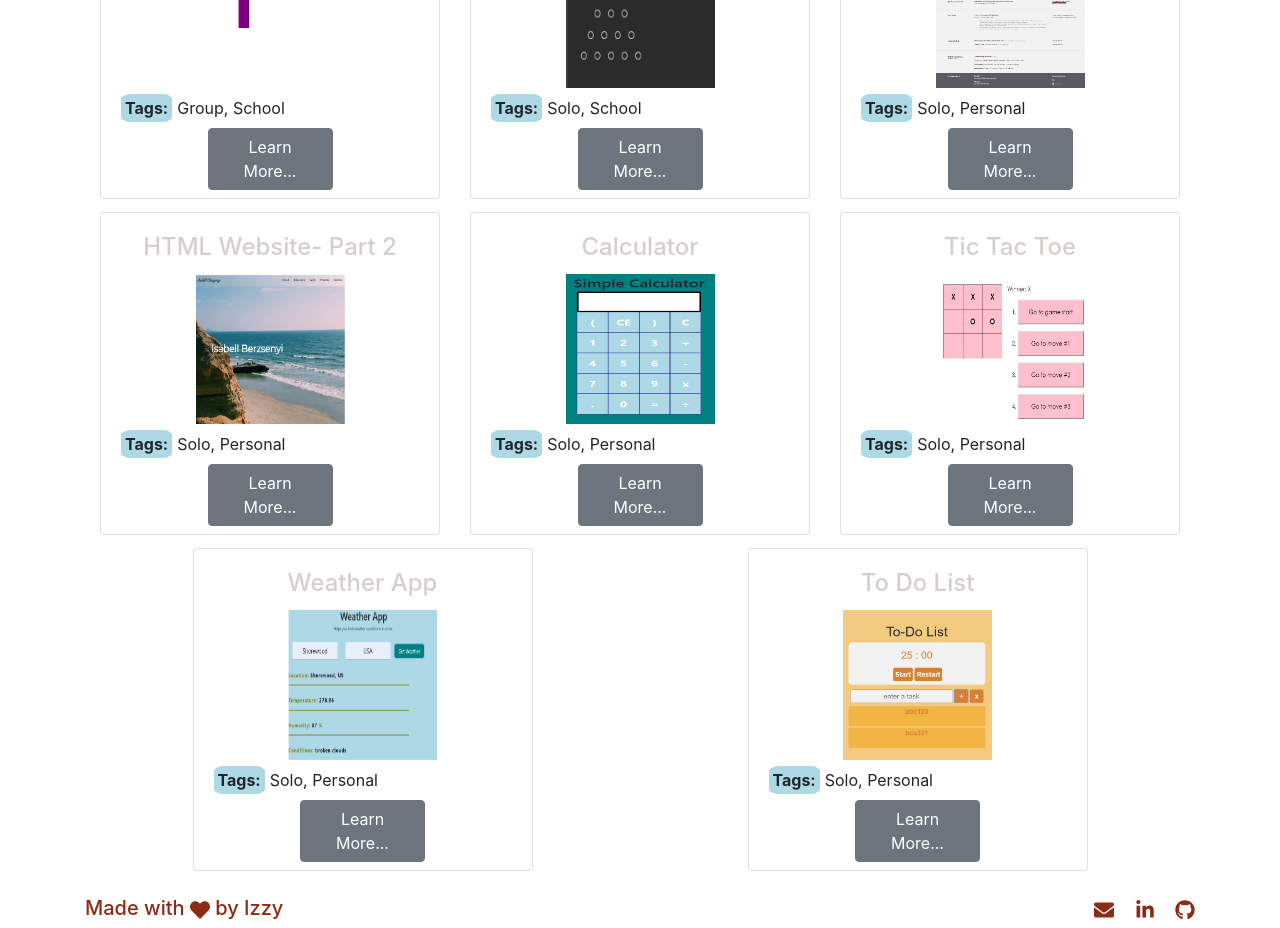
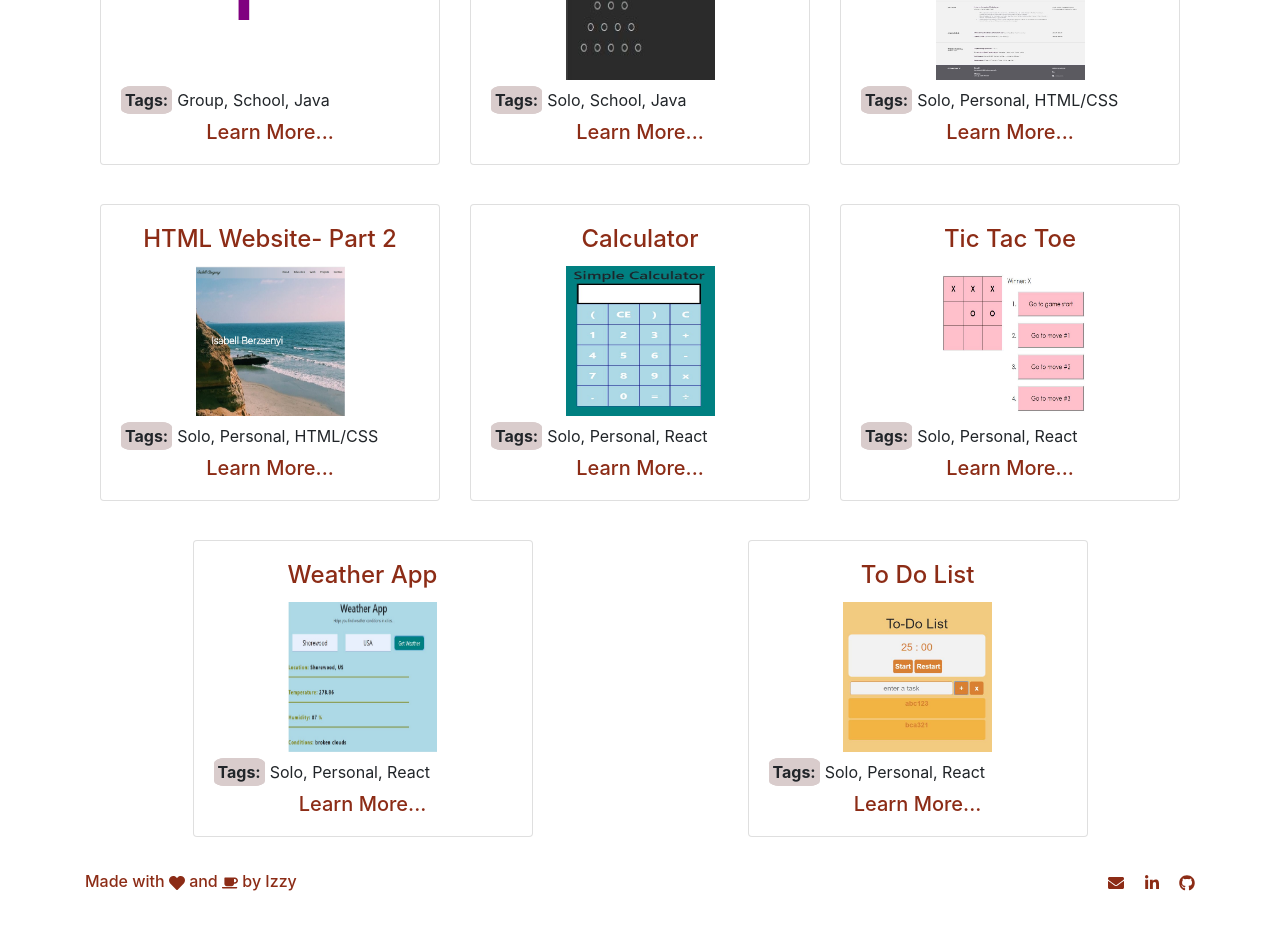
Before and after one commit to isabellberzsenyi/React_Portfolio, a React (Create React App) app: page /projects in a window 1280 px wide. Shown: the part 520-1448 px from the top of the page. After the commit the page ends 1420 px from the top, so only its background shows below. Built offline with nearby package versions, Linux system fonts and the light colour scheme.

Commit message:
styling changes
-projectCard colors
-nav dropdown active colors
-rearranging css file

```diff
--- a/src/App.css
+++ b/src/App.css
@@ -13,15 +13,10 @@
   .navLinkNonActive {
     font-size: 18px;
   }
-  .learn-more {
-    margin: auto;
-    width: 75px;
-    height: 20px;
-    font-size: 10px;
-    padding: 0;
-  }
-  .cardTitle {
-    font-size: 15px;
+
+  .learn-more:hover {
+    cursor: pointer;
+    color: #d9cccc;
   }
   .project-card {
     text-align: center;
@@ -34,14 +29,68 @@
     display: none;
   }
 }
+
+h3 {
+  position: relative;
+  font-size: 30px;
+  z-index: 1;
+  overflow: hidden;
+  text-align: left;
+  color: #8c2c16;
+}
+h3:after {
+  position: absolute;
+  top: 60%;
+  overflow: hidden;
+  height: 1px;
+  width: 100%;
+  content: "\a0";
+  background-color: black;
+  margin-left: 0.5em;
+}
+
 h4 {
   color: #d9cccc;
+}
+h5 {
+  color: #8c2c16;
+}
+h5:hover {
+  color: #d9cccc;
+  cursor: pointer;
 }
 a {
   text-decoration: none;
 }
 a:hover {
   text-decoration: none;
+}
+.cardTitle {
+  color: #8c2c16;
+}
+
+button {
+  text-align: center;
+}
+/* Site */
+.Site {
+  display: flex;
+  flex-direction: column;
+  min-height: 100vh;
+  background-color: white;
+  word-break: keep-all;
+}
+.Site-content {
+  flex: 1 0 auto;
+  padding: 0;
+  width: 100%;
+}
+
+.Site-content:after {
+  content: "\00a0";
+  display: block;
+  height: 0;
+  visibility: hidden;
 }
 /* Footer */
 .footer-icon {
@@ -57,30 +106,7 @@ a:hover {
   text-align: left;
   color: #8c2c16;
 }
-
-button {
-  text-align: center;
-}
-.Site {
-  display: flex;
-  flex-direction: column;
-  min-height: 100vh;
-  background-color: white;
-  word-break: keep-all;
-  /* word-wrap: break-word; */
-}
-.Site-content {
-  flex: 1 0 auto;
-  padding: 0;
-  width: 100%;
-}
-
-.Site-content:after {
-  content: "\00a0";
-  display: block;
-  height: 0;
-  visibility: hidden;
-}
+/* Navigation */
 .navigation-header a {
   color: #8c2c16;
 }
@@ -103,6 +129,12 @@ button {
   color: #8c2c16;
 }
 
+.dd:active {
+  color: #fff;
+  text-decoration: none;
+  background-color: #3f00ff6e;
+}
+
 .dropdown {
   text-transform: uppercase;
   color: #d9cccc;
@@ -111,55 +143,14 @@ button {
 .dropdown:hover {
   color: #8c2c16;
 }
-ul {
-  padding: 0;
-}
 
-li a:hover {
-  color: green;
-  text-decoration: none;
-}
-li a:active {
-  text-decoration: none;
-}
-
-h3 {
-  position: relative;
-  font-size: 30px;
-  z-index: 1;
-  overflow: hidden;
-  text-align: left;
-  color: #8c2c16;
-}
-h3:after {
-  position: absolute;
-  top: 60%;
-  overflow: hidden;
-  height: 1px;
-  width: 100%;
-  content: "\a0";
-  background-color: black;
-  margin-left: 0.5em;
-}
-.learn-more {
-  margin: auto;
-  width: 125px;
-  height: 50px;
-  font-size: 17px;
-  padding: 0;
-  color: blue;
-}
 .project-card {
   text-align: center;
   height: 300px;
   margin-bottom: 1em;
 }
-/* .project-card:hover {
-  opacity: 40%;
-  cursor: pointer;
-} */
+
 /* To Do List */
-
 .ToDo {
   padding: 50px;
   background-color: #f2ca80;
@@ -251,7 +242,7 @@ h3:after {
 
 /* Calculator */
 .Calculator-App {
-  background-color: #8c2c16;
+  background-color: teal;
   margin: auto;
   padding-top: 2em;
   height: 600px;
@@ -375,8 +366,8 @@ h3:after {
 }
 
 .form button {
-  background-color: #8c2c16;
-  border: 2px solid #8c2c16;
+  background-color: teal;
+  border: 2px solid teal;
   color: white;
   font-size: 20px;
   cursor: pointer;
@@ -455,6 +446,10 @@ h3:after {
 .contact-links:hover {
   cursor: pointer;
 }
+
+.contact-second-row {
+  margin-top: 1em;
+}
 /* Resume */
 .resume-collapse {
   color: #d9cccc;
--- a/src/components/about.js
+++ b/src/components/about.js
@@ -6,11 +6,32 @@ import Navigation from "./navigation";
 class About extends Component {
   render() {
     return (
-      <div>
+      <div
+        style={{
+          paddingBottom: "0",
+          marginBottom: "-1em"
+        }}
+      >
         <Navigation active="about" />
-        <Container style={{ paddingTop: "3em" }}>
-          <Row style={{ listStyle: "none", paddingTop: "0" }}>
-            <Col md={{ size: 6, offset: 1, paddingTop: "0" }}>
+        <Container style={{ paddingTop: "2em" }}>
+          <Row style={{ padding: "0", margin: "0", textAlign: "center" }}>
+            <Col style={{ padding: "0", margin: "0" }}>
+              <h1
+                style={{
+                  textTransform: "uppercase",
+                  padding: "0",
+                  margin: "0",
+                  fontWeight: "bold",
+                  fontSize: "50px"
+                }}
+              >
+                Meet izzy!
+              </h1>
+            </Col>
+          </Row>
+
+          <Row style={{ paddingTop: "0" }}>
+            <Col md={{ size: 6 }} style={{ margin: "auto" }}>
               <div>
                 <img
                   src={require("./../img/me2.jpg")}
@@ -20,45 +41,16 @@ class About extends Component {
                 />
               </div>
             </Col>
-            <Col
-              md={{ size: 4 }}
-              style={{ textAlign: "center", paddingTop: "0" }}
-            >
-              <h2 style={{ textTransform: "uppercase" }}>Meet izzy!</h2>
-              <ul style={{ textAlign: "left", paddingLeft: "2em" }}>
-                <li style={{ marginBottom: ".5em" }}>
-                  <p>
-                    <b>Major: </b> Computer Science
-                  </p>
-                </li>
-                <li style={{ marginBottom: "1em" }}>
-                  <p>
-                    <b>Currently in:</b> Boston, MA
-                  </p>
-                </li>
-                <li style={{ marginBottom: "1em" }}>
-                  <p>
-                    <b>Hometown: </b>Milwaukee, WI
-                  </p>
-                </li>
-                <li style={{ marginBottom: "1em" }}>
-                  <p>
-                    <b>Hobbies: </b>Yoga, Traveling, Reading, Lattes
-                  </p>
-                </li>
-                <li style={{ marginBottom: "1em" }}>
-                  <p>
-                    <b>Song on repeat: </b>Lovers Rock by TV Girl
-                  </p>
-                </li>
-              </ul>
-            </Col>
           </Row>
 
           <Row>
             <Col
               md={{ size: 10, offset: 1 }}
-              style={{ marginTop: "1em", textAlign: "justify" }}
+              style={{
+                marginTop: "1em",
+                textAlign: "justify",
+                marginBottom: "-.5em"
+              }}
             >
               <h3>Hi I'm Izzy Berzsenyi!</h3>
               <p>
--- a/src/components/footer.js
+++ b/src/components/footer.js
@@ -1,23 +1,29 @@
 import React, { Component } from "react";
 import { Container, Row, Col } from "reactstrap";
-import { FaHeart, FaEnvelope, FaLinkedinIn, FaGithub } from "react-icons/fa";
+import {
+  FaHeart,
+  FaEnvelope,
+  FaLinkedinIn,
+  FaGithub,
+  FaCoffee
+} from "react-icons/fa";
 
 class Footer extends Component {
   render() {
     return (
-      <Container style={{ marginTop: "2em" }}>
+      <Container style={{ marginTop: "1em" }}>
         <Row>
           <Col md={{ size: 7 }}>
-            <h5 className="footer-right">
-              Made with <FaHeart /> by Izzy
-            </h5>
+            <h6 className="footer-right">
+              Made with <FaHeart /> and <FaCoffee /> by Izzy
+            </h6>
           </Col>
-          <Col md={{ size: 5 }} style={{ textAlign: "right" }}>
-            <h5>
+          <Col md={{ size: 5 }}>
+            <h6 style={{ textAlign: "right" }}>
               <FaEnvelope className="footer-icon" />{" "}
               <FaLinkedinIn className="footer-icon" />{" "}
               <FaGithub className="footer-icon" />
-            </h5>
+            </h6>
           </Col>
         </Row>
       </Container>
--- a/src/components/navigation.js
+++ b/src/components/navigation.js
@@ -91,15 +91,30 @@ class Navigation extends Component {
                   About
                 </DropdownToggle>
                 <DropdownMenu>
-                  <DropdownItem className="d" href="/">
+                  <DropdownItem
+                    style={{
+                      backgroundColor: "white"
+                    }}
+                    href="/"
+                  >
                     <p className="dropdown">Meet Izzy</p>
                   </DropdownItem>
                   <DropdownItem divider />
-                  <DropdownItem href="/now">
+                  <DropdownItem
+                    style={{
+                      backgroundColor: "white"
+                    }}
+                    href="/now"
+                  >
                     <p className="dropdown">What I'm up to now</p>
                   </DropdownItem>
                   <DropdownItem divider />
-                  <DropdownItem href="impossiblelist">
+                  <DropdownItem
+                    style={{
+                      backgroundColor: "white"
+                    }}
+                    href="impossiblelist"
+                  >
                     <p className="dropdown">Impossible List</p>
                   </DropdownItem>
                 </DropdownMenu>
--- a/src/components/now.js
+++ b/src/components/now.js
@@ -7,7 +7,7 @@ class Now extends Component {
     return (
       <div>
         <Navigation active="about" />
-        <Container style={{ paddingTop: "2.5em", textAlign: "center" }}>
+        <Container style={{ paddingTop: "2em", textAlign: "center" }}>
           <Row>
             <Col>
               <h1
--- a/src/components/projectcard.js
+++ b/src/components/projectcard.js
@@ -22,7 +22,7 @@ const ProjectCard = props => {
     <div className="project-card">
       <Card>
         <CardBody>
-          <CardTitle style={{ fontWeight: "bolder" }}>
+          <CardTitle>
             <h4 className="cardTitle">{props.title}</h4>
           </CardTitle>
           <img
@@ -41,8 +41,8 @@ const ProjectCard = props => {
           >
             <b
               style={{
-                backgroundColor: "lightblue",
-                border: "2px solid lightblue",
+                backgroundColor: "#d9cccc",
+                border: "2px solid #d9cccc",
                 borderRadius: "20%",
                 padding: "2px",
                 marginRight: "5px"
@@ -52,9 +52,15 @@ const ProjectCard = props => {
             </b>
             {props.attributes}
           </CardSubtitle>
-          <div className="learn-more">
-            <Button onClick={toggle}>Learn More...</Button>
-          </div>
+          <h5
+            style={{
+              margin: "auto",
+              fontSize: "20px"
+            }}
+            onClick={toggle}
+          >
+            Learn More...
+          </h5>
           <Modal
             isOpen={modal}
             toggle={toggle}
--- a/src/components/projectcard_react.js
+++ b/src/components/projectcard_react.js
@@ -45,8 +45,8 @@ const ProjectCardReact = props => {
           >
             <b
               style={{
-                backgroundColor: "lightblue",
-                border: "2px solid lightblue",
+                backgroundColor: "#d9cccc",
+                border: "2px solid #d9cccc",
                 borderRadius: "20%",
                 padding: "2px",
                 marginRight: "5px"
@@ -56,9 +56,15 @@ const ProjectCardReact = props => {
             </b>
             {props.attributes}
           </CardSubtitle>
-          <div className="learn-more">
-            <Button onClick={toggle}>Learn More...</Button>
-          </div>
+          <h5
+            style={{
+              margin: "auto",
+              fontSize: "20px"
+            }}
+            onClick={toggle}
+          >
+            Learn More...
+          </h5>
           <Modal
             isOpen={modal}
             toggle={toggle}
--- a/src/components/projects.js
+++ b/src/components/projects.js
@@ -38,7 +38,7 @@ const Projects = props => {
   return (
     <div>
       <Navigation active="projects" />
-      <Container style={{ paddingTop: "2.50em" }}>
+      <Container style={{ paddingTop: "2em" }}>
         <Row style={{ padding: "0", margin: "0", textAlign: "center" }}>
           <Col style={{ padding: "0", margin: "0" }}>
             <h1
@@ -79,7 +79,7 @@ const Projects = props => {
           >
             <ProjectCard
               title="Easy Animator"
-              attributes="Group, School"
+              attributes="Group, School, Java"
               image={easy_animate1}
               alt="oops"
               classname="Easy-Animator"
@@ -92,7 +92,7 @@ const Projects = props => {
           <Col md={{ size: 4 }} style={{ margin: "auto", paddingTop: "10px" }}>
             <ProjectCard
               title="Marble Solitaire"
-              attributes="Solo, School"
+              attributes="Solo, School, Java"
               image={marble_solitaire1}
               alt="oops"
               classname="Marble-Solitaire"
@@ -105,7 +105,7 @@ const Projects = props => {
           <Col md={{ size: 4 }} style={{ margin: "auto", paddingTop: "10px" }}>
             <ProjectCard
               title="Simple HTML Website"
-              attributes="Solo, Personal"
+              attributes="Solo, Personal, HTML/CSS"
               image={simple_res}
               alt="oops"
               classname="Simple-Resume"
@@ -124,7 +124,7 @@ const Projects = props => {
           >
             <ProjectCard
               title="HTML Website- Part 2"
-              attributes="Solo, Personal"
+              attributes="Solo, Personal, HTML/CSS"
               image={html_web1}
               alt="oops"
               classname="Simple-Resume"
@@ -138,7 +138,7 @@ const Projects = props => {
           <Col md={{ size: 4 }} style={{ margin: "auto", paddingTop: "10px" }}>
             <ProjectCardReact
               title="Calculator"
-              attributes="Solo, Personal"
+              attributes="Solo, Personal, React"
               image={calculator}
               alt="oops"
               classname="Calculator"
@@ -151,7 +151,7 @@ const Projects = props => {
           <Col md={{ size: 4 }} style={{ margin: "auto", paddingTop: "10px" }}>
             <ProjectCardReact
               title="Tic Tac Toe"
-              attributes="Solo, Personal"
+              attributes="Solo, Personal, React"
               image={tictactoe}
               alt="oops"
               classname="Tic-Tac-Toe"
@@ -166,7 +166,7 @@ const Projects = props => {
           <Col md={{ size: 4 }} style={{ margin: "auto", paddingTop: "10px" }}>
             <ProjectCardReact
               title="Weather App"
-              attributes="Solo, Personal"
+              attributes="Solo, Personal, React"
               image={weather}
               alt="oops"
               classname="Weather-App"
@@ -179,7 +179,7 @@ const Projects = props => {
           <Col md={{ size: 4 }} style={{ margin: "auto", paddingTop: "10px" }}>
             <ProjectCardReact
               title="To Do List"
-              attributes="Solo, Personal"
+              attributes="Solo, Personal, React"
               image={todolist}
               alt="oops"
               classname="To-Do-List"
--- a/src/components/resume.js
+++ b/src/components/resume.js
@@ -26,8 +26,37 @@ const Resume = props => {
   return (
     <div>
       <Navigation active="resume" />
-      <Container style={{ paddingTop: "2.5em", textAlign: "center" }}>
-        <Row style={{ marginBottom: "2em", marginTop: "2em" }}>
+      <Container style={{ paddingTop: "2em", textAlign: "center" }}>
+        <Row style={{ padding: "0", margin: "0", textAlign: "center" }}>
+          <Col style={{ padding: "0", margin: "0" }}>
+            <h1
+              style={{
+                textTransform: "uppercase",
+                padding: "0",
+                margin: "0",
+                fontWeight: "bold",
+                fontSize: "50px"
+              }}
+            >
+              Resume
+            </h1>
+          </Col>
+        </Row>
+        <Row>
+          <Col
+            md={{ size: 10, offset: 1 }}
+            style={{ paddingTop: "1em", paddingBottom: "1em" }}
+          >
+            <p>
+              Lorem ipsum dolor sit amet, consectetur adipiscing elit. Duis
+              tempor nisl vitae erat imperdiet cursus. Phasellus eleifend nisi
+              lorem, vitae lobortis arcu ultricies sit amet. Mauris dui ante,
+              Phasellus eleifend nisi lorem, vitae lobortis arcu ultricies sit
+              amet. Mauris dui ante,
+            </p>
+          </Col>
+        </Row>
+        <Row style={{ marginBottom: "2em" }}>
           <Col>
             <h1 className="resume-collapse education" onClick={toggle1}>
               Education
```
Also changed, not shown: 1 other file (tests, documents, lock files or other folders).
